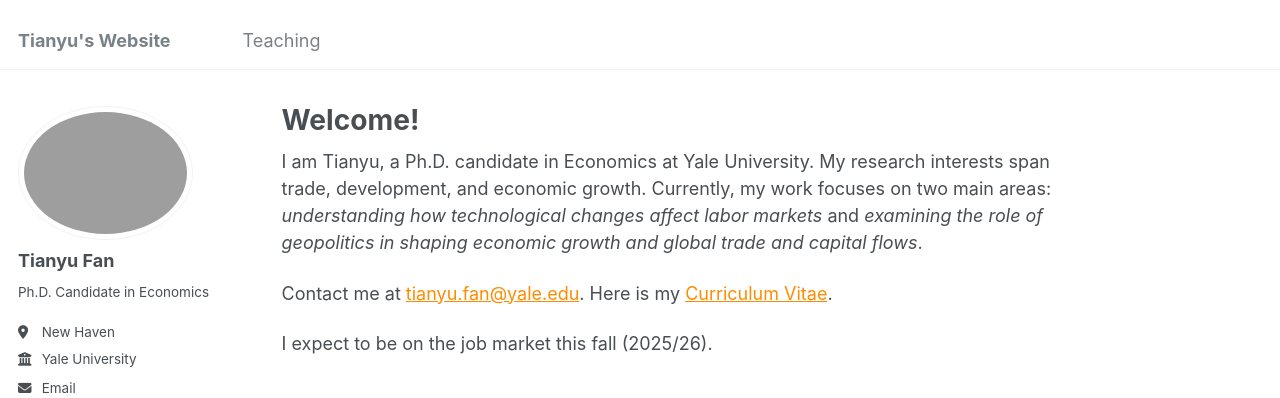
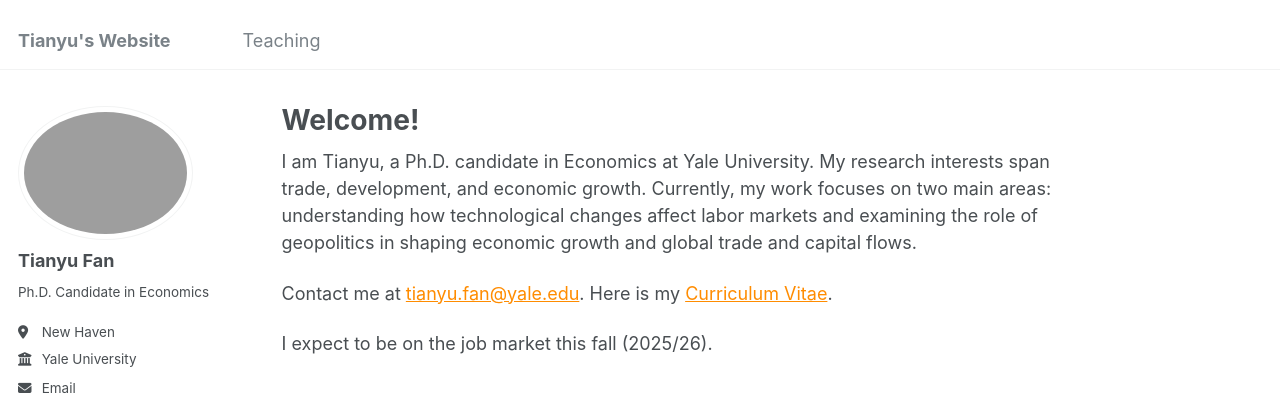
Before and after one commit to tianyufan-econ/tianyufan-econ.github.io, a Jekyll site: the page built from _pages/about.md, in a window 1280 px wide and 900 px high. Shown: the top 398 px of the window. Built offline with Jekyll 4.4.1, drawn with Linux system fonts in a browser that asks for light colours; some web fonts are replaced.

```diff
--- a/_pages/about.md
+++ b/_pages/about.md
@@ -8,7 +8,7 @@ redirect_from:
  - /about.html
 ---
 
-I am Tianyu, a Ph.D. candidate in Economics at Yale University. My research interests span trade, development, and economic growth. Currently, my work focuses on two main areas: *understanding how technological changes affect labor markets* and *examining the role of geopolitics in shaping economic growth and global trade and capital flows*.
+I am Tianyu, a Ph.D. candidate in Economics at Yale University. My research interests span trade, development, and economic growth. Currently, my work focuses on two main areas: understanding how technological changes affect labor markets and examining the role of geopolitics in shaping economic growth and global trade and capital flows.
 
 Contact me at <a href="mailto:tianyu.fan@yale.edu" style="color: darkorange;">tianyu.fan@yale.edu</a>. Here is my <a href="/files/CV_FAN_Tianyu.pdf" style="color: darkorange;" title="Download Tianyu Fan's CV">Curriculum Vitae</a>.
 
```
